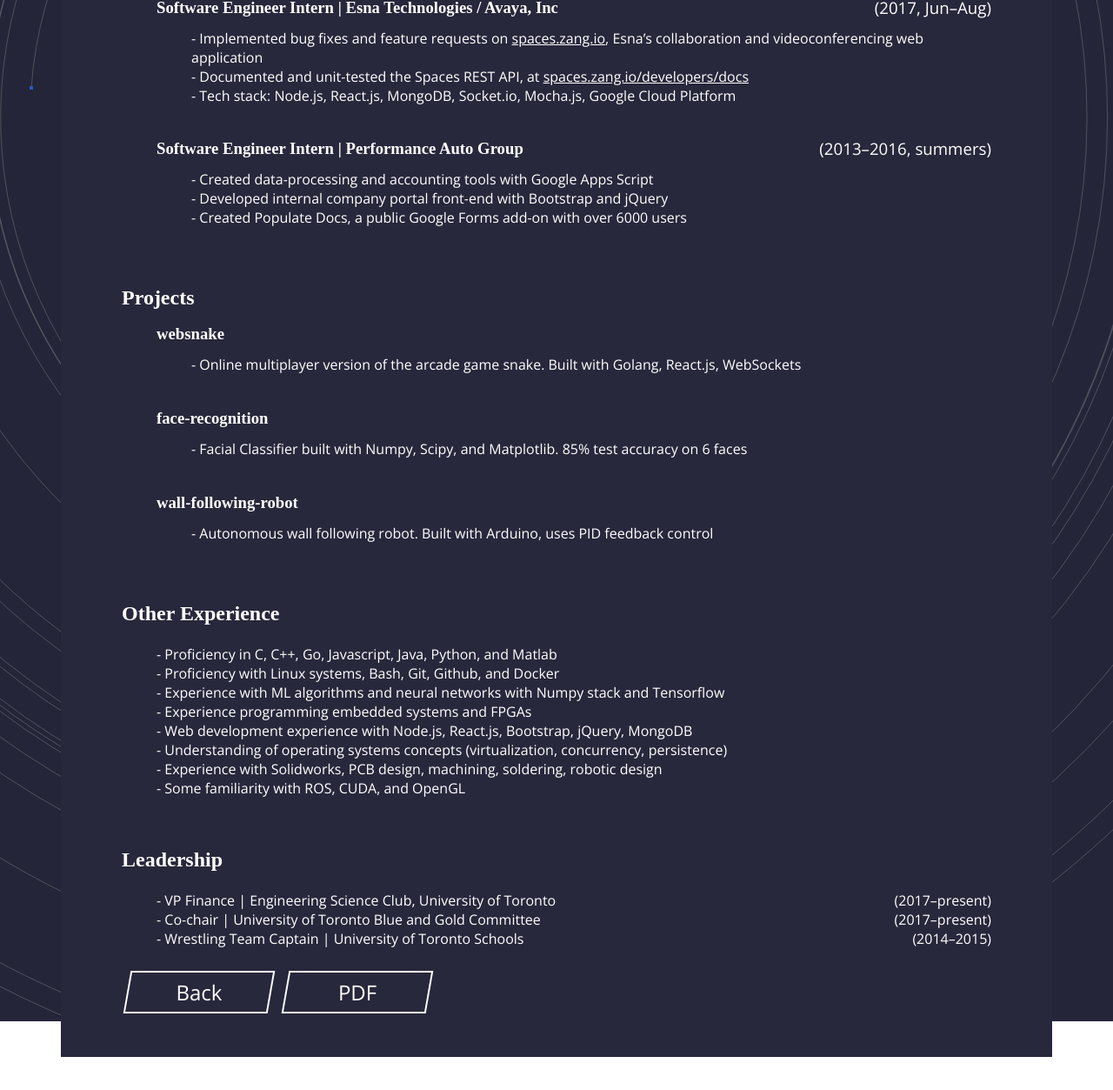
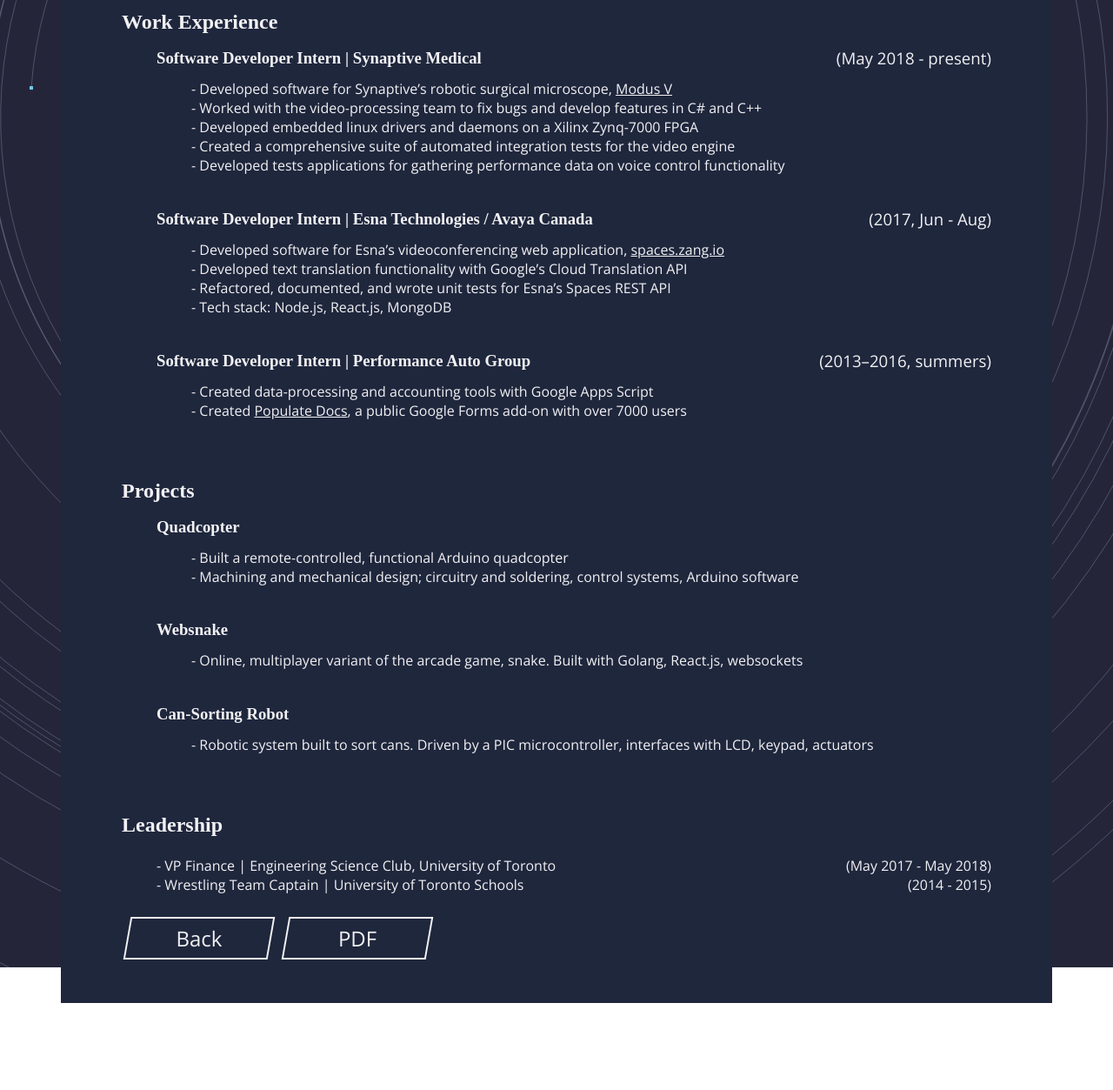
Before and after one commit to amyfreeman/cdalizadeh.ca, a website: page docs/resume.html in a window 1280 px wide. Shown: the part 585-1838 px from the top of the page at 87% size. After the commit the page ends 1778 px from the top, so only its background shows below. Drawn offline with nearby package versions, Linux system fonts and the light colour scheme.

Commit message:
update style, content:

```diff
--- a/docs/resume.html
+++ b/docs/resume.html
@@ -16,11 +16,14 @@
                 <div class="section">
                     <h2>Education</h2>
                     <div class="item">
-                        <h3>University of Toronto | Faculty of Applied Science and Engineering<span class="adjust">(2019)</span></h3>
+                        <h3>University of Toronto | Faculty of Applied Science and Engineering<span class="adjust">(2015 - 2019)</span></h3>
                         <ul>
                             <li>- BA.Sc. in Engineering Science, Major in Robotics</li>
                             <li>- President’s Entrance Scholarship, Engineering Dean’s List</li>
                         </ul>
+                    </div>
+                    <div class="item">
+                        <h3>University of Toronto Schools<span class="adjust">(2009 - 2015)</span></h3>
                     </div>
                     <div class="item">
                         <h3>Coursera.org</h3>
@@ -32,62 +35,59 @@
                 <div class="section">
                     <h2>Work Experience</h2>
                     <div class="item">
-                        <h3>Software Engineer Intern | Esna Technologies / Avaya, Inc<span class="adjust">(2017, Jun–Aug)</span></h3>
+                        <h3>Software Developer Intern | Synaptive Medical<span class="adjust">(May 2018 - present)</span></h3>
                         <ul>
-                            <li>- Implemented bug fixes and feature requests on <a href="http://www.zang.io/products/spaces">spaces.zang.io</a>, Esna’s collaboration and videoconferencing web application</li>
-                            <li>- Documented and unit-tested the Spaces REST API, at <a href="https://spaces.zang.io/developers/docs">spaces.zang.io/developers/docs</a></li>
-                            <li>- Tech stack: Node.js, React.js, MongoDB, Socket.io, Mocha.js, Google Cloud Platform</li>
+                            <li>- Developed software for Synaptive’s robotic surgical microscope, <a href="https://www.synaptivemedical.com/products/modus-v/">Modus V</a></li>
+                            <li>- Worked with the video-processing team to fix bugs and develop features in C# and C++</li>
+                            <li>- Developed embedded linux drivers and daemons on a Xilinx Zynq-7000 FPGA</li>
+                            <li>- Created a comprehensive suite of automated integration tests for the video engine</li>
+                            <li>- Developed tests applications for gathering performance data on voice control functionality</li>
                         </ul>
                     </div>
                     <div class="item">
-                        <h3>Software Engineer Intern | Performance Auto Group<span class="adjust">(2013–2016, summers)</span></h3>
+                        <h3>Software Developer Intern | Esna Technologies / Avaya Canada<span class="adjust">(2017, Jun - Aug)</span></h3>
+                        <ul>
+                            <li>- Developed software for Esna’s videoconferencing web application, <a href="http://www.zang.io/products/spaces">spaces.zang.io</a></li>
+                            <li>- Developed text translation functionality with Google’s Cloud Translation API</li>
+                            <li>- Refactored, documented, and wrote unit tests for Esna’s Spaces REST API</li>
+                            <li>- Tech stack: Node.js, React.js, MongoDB</li>
+                        </ul>
+                    </div>
+                    <div class="item">
+                        <h3>Software Developer Intern | Performance Auto Group<span class="adjust">(2013–2016, summers)</span></h3>
                         <ul>
                             <li>- Created data-processing and accounting tools with Google Apps Script</li>
-                            <li>- Developed internal company portal front-end with Bootstrap and jQuery</li>
-                            <li>- Created Populate Docs, a public Google Forms add-on with over 6000 users</li>
+                            <li>- Created <a href="https://chrome.google.com/webstore/detail/populate-docs/kigfkeecjnilahgfkabhhofegjmbfbcd">Populate Docs</a>, a public Google Forms add-on with over 7000 users</li>
                         </ul>
                     </div>
                 </div>
                 <div class="section">
                     <h2>Projects</h2>
                     <div class="item">
-                        <h3>websnake</h3>
+                        <h3>Quadcopter</h3>
                         <ul>
-                            <li>- Online multiplayer version of the arcade game snake. Built with Golang, React.js, WebSockets</li>
+                            <li>- Built a remote-controlled, functional Arduino quadcopter</li>
+                            <li>- Machining and mechanical design; circuitry and soldering, control systems, Arduino software</li>
                         </ul>
                     </div>
                     <div class="item">
-                        <h3>face-recognition</h3>
+                        <h3>Websnake</h3>
                         <ul>
-                            <li>- Facial Classifier built with Numpy, Scipy, and Matplotlib. 85% test accuracy on 6 faces</li>
+                            <li>- Online, multiplayer variant of the arcade game, snake. Built with Golang, React.js, websockets</li>
                         </ul>
                     </div>
                     <div class="item">
-                        <h3>wall-following-robot</h3>
+                        <h3>Can-Sorting Robot</h3>
                         <ul>
-                            <li>- Autonomous wall following robot. Built with Arduino, uses PID feedback control</li>
+                            <li>- Robotic system built to sort cans. Driven by a PIC microcontroller, interfaces with LCD, keypad, actuators</li>
                         </ul>
                     </div>
                 </div>
                 <div class="section">
-                    <h2>Other Experience</h2>
-                    <ul>
-                        <li>- Proficiency in C, C++, Go, Javascript, Java, Python, and Matlab</li>
-                        <li>- Proficiency with Linux systems, Bash, Git, Github, and Docker</li>
-                        <li>- Experience with ML algorithms and neural networks with Numpy stack and Tensorflow</li>
-                        <li>- Experience programming embedded systems and FPGAs</li>
-                        <li>- Web development experience with Node.js, React.js, Bootstrap, jQuery, MongoDB</li>
-                        <li>- Understanding of operating systems concepts (virtualization, concurrency, persistence)</li>
-                        <li>- Experience with Solidworks, PCB design, machining, soldering, robotic design</li>
-                        <li>- Some familiarity with ROS, CUDA, and OpenGL</li>
-                    </ul>
-                </div>
-                <div class="section">
                     <h2>Leadership</h2>
                     <ul>
-                        <li>- VP Finance | Engineering Science Club, University of Toronto<span class="adjust">(2017–present)</span></li>
-                        <li>- Co-chair | University of Toronto Blue and Gold Committee<span class="adjust">(2017–present)</span></li>
-                        <li>- Wrestling Team Captain | University of Toronto Schools<span class="adjust">(2014–2015)</span></li>
+                        <li>- VP Finance | Engineering Science Club, University of Toronto<span class="adjust">(May 2017 - May 2018)</span></li>
+                        <li>- Wrestling Team Captain | University of Toronto Schools<span class="adjust">(2014 - 2015)</span></li>
                     </ul>
                 </div>
             </div>
--- a/docs/scripts/arcs.js
+++ b/docs/scripts/arcs.js
@@ -4,7 +4,7 @@
 var c_x = Math.floor(p_x * width);
 var c_y = Math.floor(p_y * height);
 var bgColor = '#252539';
-var lineColor = [125, 125, 125];
+var lineColor = [120, 128, 153];
 var lineWidth = 1;
 var minRadius = 10;
 var maxRadius = Math.floor(0.9 * Math.max(height, width));
@@ -12,7 +12,7 @@
 var maxDtheta = 0.9 * 2 * Math.PI;
 var numArcs = 50;
 var omega = 0.0001; //rads per millisecond
-var colors = ["#FF3F8E", "#04C2C9", "#2E55C1"];
+var colors = ["#FA6CEF", "#C02E4F", "#71CCE8"];
 
 //classes
 function Arc(center){
--- a/docs/style-index.css
+++ b/docs/style-index.css
@@ -1,6 +1,6 @@
 body {
   background-color: #252539;
-  color: #FFFFFF;
+  color: #F2F1F3;
   font-family: 'Open Sans', sans-serif;
   height: 100%;
   margin: 0px;
@@ -51,8 +51,8 @@
   padding-bottom: 0.25em;
   margin-right: 0.25em;
   margin-left: 0.25em;
-  color: #FFFFFF;
-  border: 2px solid #FFFFFF;
+  color: #F2F1F3;
+  border: 2px solid #F2F1F3;
   text-align: center;
   outline: none;
   text-decoration: none;
@@ -61,8 +61,9 @@
 }
 .ghost-button:hover,
 .ghost-button:active {
-  background-color: #FFFFFF;
-  color: #000000;
+  background-color: #71A6E8;
+  border: 2px solid #71A6E8;
+  color: #F2F1F3;
   transition: background-color 0.3s ease-in,
               color 0.3s ease-in;
 }
--- a/docs/style-resume.css
+++ b/docs/style-resume.css
@@ -1,5 +1,5 @@
 body {
-  color: #FFFFFF;
+  color: #F2F1F3;
   font-family: 'Open Sans', sans-serif;
   margin:40px auto;
   font-size: 1em;
@@ -13,7 +13,7 @@
 }
 
 .main {
-  background-color: #28283C;
+  background-color: #1f273d;
   max-width: 1000px;
   padding: 50px 70px;
   margin-left: auto;
@@ -74,8 +74,8 @@
   padding-bottom: 0.25em;
   margin-right: 0.25em;
   margin-left: 0.25em;
-  color: #FFFFFF;
-  border: 2px solid #FFFFFF;
+  color: #F2F1F3;
+  border: 2px solid #F2F1F3;
   text-align: center;
   outline: none;
   text-decoration: none;
@@ -84,8 +84,9 @@
 }
 .ghost-button:hover,
 .ghost-button:active {
-  background-color: #FFFFFF;
-  color: #000000;
+  background-color: #71A6E8;
+  border: 2px solid #71A6E8;
+  color: #F2F1F3;
   transition: background-color 0.3s ease-in,
               color 0.3s ease-in;
 }
```
